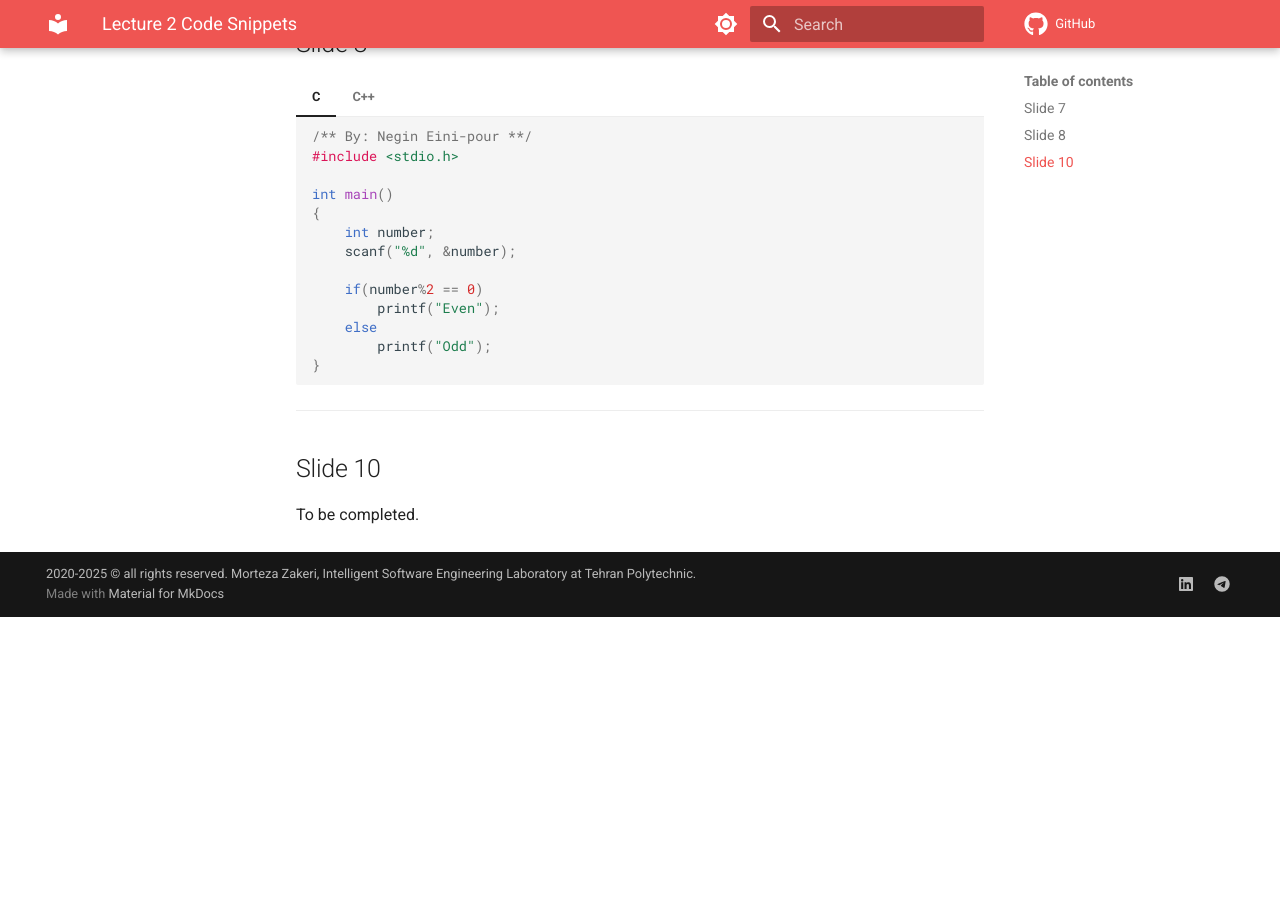
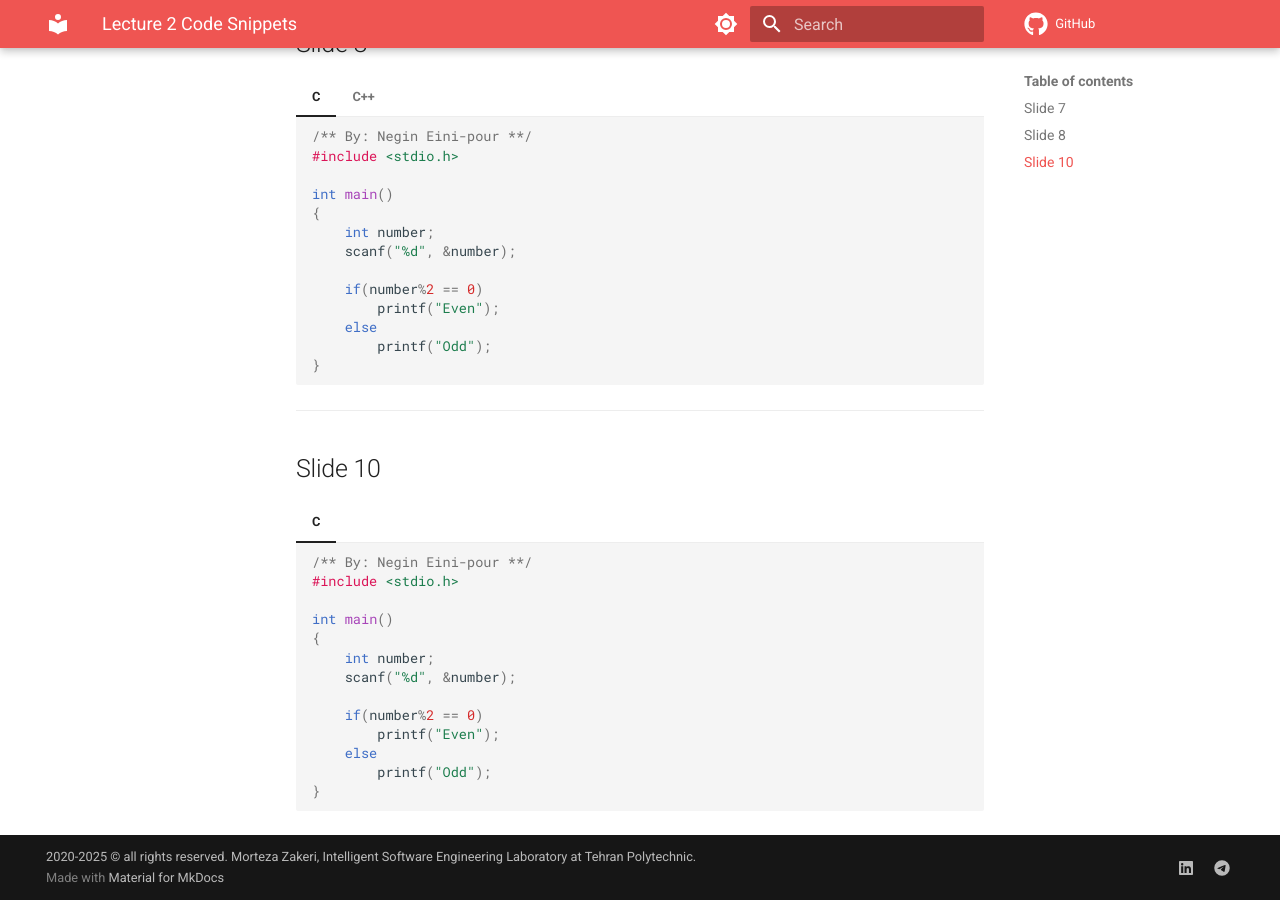
Before and after one commit to m-zakeri/CP, an MkDocs documentation site: the page built from docs/lectures/spring2025/lecture02/code_snippets/index.md, in a window 1280 px wide and 900 px high, scrolled down 647 px. Built offline with MkDocs 1.6.1 and Material for MkDocs 9.7.7, drawn with Linux system fonts in a browser that asks for light colours; comment, search, counter and statistics services are not loaded; before the commit the page ends 1264 px from its top, so only the background shows below that.

Commit message:
Update index.md

````diff
--- a/docs/lectures/spring2025/lecture02/code_snippets/index.md
+++ b/docs/lectures/spring2025/lecture02/code_snippets/index.md
@@ -75,4 +75,20 @@
 ## Slide 10
 
 
-To be completed.
+=== "C"
+
+    ``` C
+    /** By: Negin Eini-pour **/
+    #include <stdio.h>
+
+    int main()
+    {
+        int number;
+        scanf("%d", &number);
+
+        if(number%2 == 0)
+            printf("Even");
+        else
+            printf("Odd");
+    }
+    ```
````
